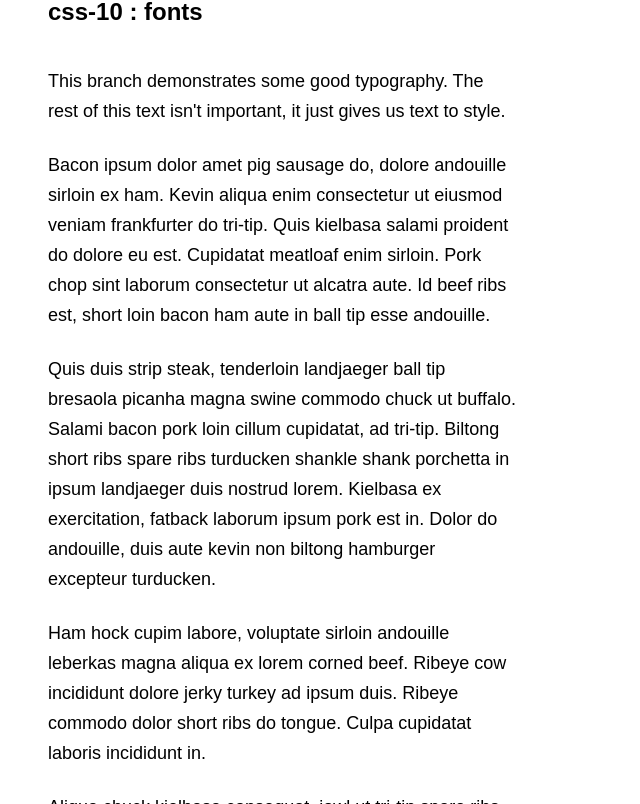
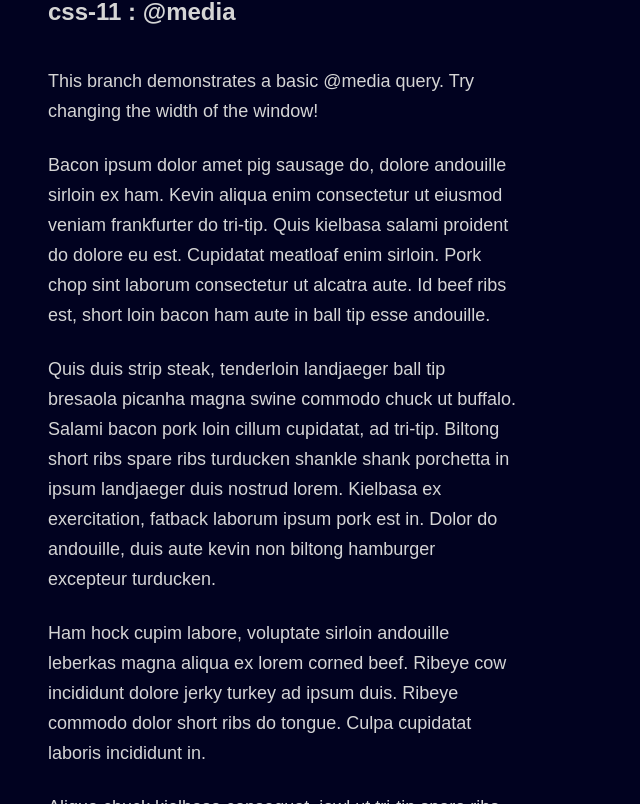
Before and after one commit to IGME-330-01-2235/css-demo, a website built with Vite: page src/index.html in a window 1280 px wide. Shown: the part 102-906 px from the top of the page, without its empty margins (0-640 px from the left). Built offline with nearby package versions, Linux system fonts and the light colour scheme.

Commit message:
Demo 11 : @media

```diff
--- a/src/index.html
+++ b/src/index.html
@@ -11,8 +11,8 @@
   </head>
   <body class="off">
     <h1>CSS-Demo</h1>
-    <h2>css-10 : fonts</h2>
-    <p>This branch demonstrates some good typography. The rest of this text isn't important, it just gives us text to style.</p>
+    <h2>css-11 : @media</h2>
+    <p>This branch demonstrates a basic @media query. Try changing the width of the window!</p>
     <p>Bacon ipsum dolor amet pig sausage do, dolore andouille sirloin ex ham. Kevin aliqua enim consectetur ut eiusmod veniam frankfurter do tri-tip. Quis kielbasa salami proident do dolore eu est. Cupidatat meatloaf enim sirloin. Pork chop sint laborum consectetur ut alcatra aute. Id beef ribs est, short loin bacon ham aute in ball tip esse andouille.</p>
     <p>Quis duis strip steak, tenderloin landjaeger ball tip bresaola picanha magna swine commodo chuck ut buffalo. Salami bacon pork loin cillum cupidatat, ad tri-tip. Biltong short ribs spare ribs turducken shankle shank porchetta in ipsum landjaeger duis nostrud lorem. Kielbasa ex exercitation, fatback laborum ipsum pork est in. Dolor do andouille, duis aute kevin non biltong hamburger excepteur turducken.</p>
     <p>Ham hock cupim labore, voluptate sirloin andouille leberkas magna aliqua ex lorem corned beef. Ribeye cow incididunt dolore jerky turkey ad ipsum duis. Ribeye commodo dolor short ribs do tongue. Culpa cupidatat laboris incididunt in.</p>
--- a/src/styles.css
+++ b/src/styles.css
@@ -6,12 +6,6 @@ html {
 h1, h2  {
   font-weight: bold;
 }
-
-/* For good visual rhythm
- * Pick a number (in this case 12)
- * and use integer and integer.5 multiples
- * for your font-size, line-height, and margins.
- */
 
 h1 {
   font-family: 'Russo One', sans-serif;
@@ -29,11 +23,17 @@ p {
   font-size: 18px;
   line-height: 30px;
   margin-bottom: 24px;
-  /* For easy-to-read blocks of text
-   * ensure that the width is about 26 * (font-size)
-   * which equates to roughly 9 words per line.
-   * Research shows this is the ideal width for
-   * good eye tracking from line-to-line.
-   */
   max-width: 468px;
 }
+
+/*
+ * This is a really simple example.
+ * Check out https://css-tricks.com/a-complete-guide-to-css-media-queries/
+ * for much more detail!
+ */
+@media screen and (min-width: 600px) {
+  html {
+    background-color: #010220;
+    color: #d5d5d5
+  }
+}
```
Also changed, not shown: README.md.
